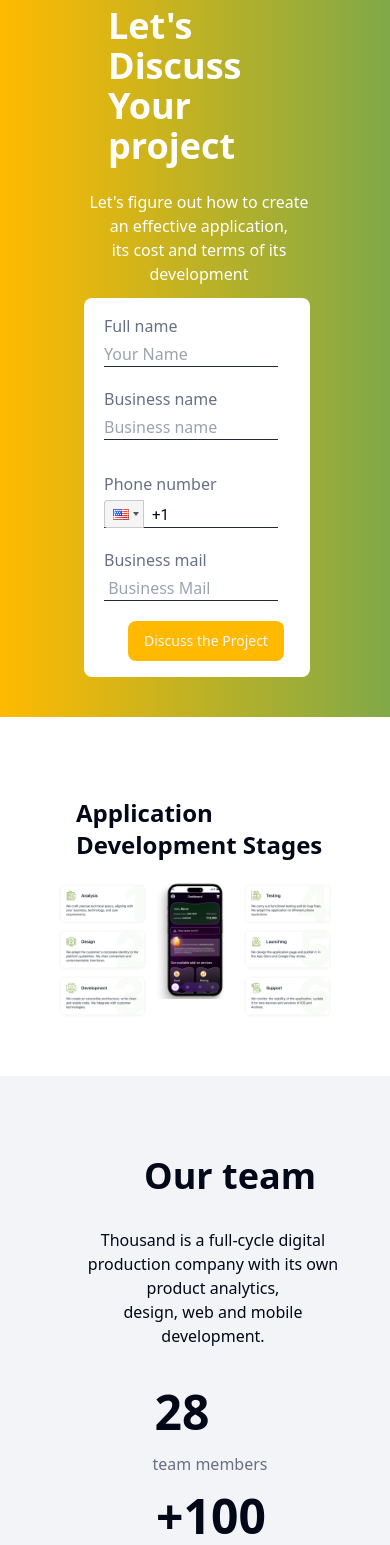
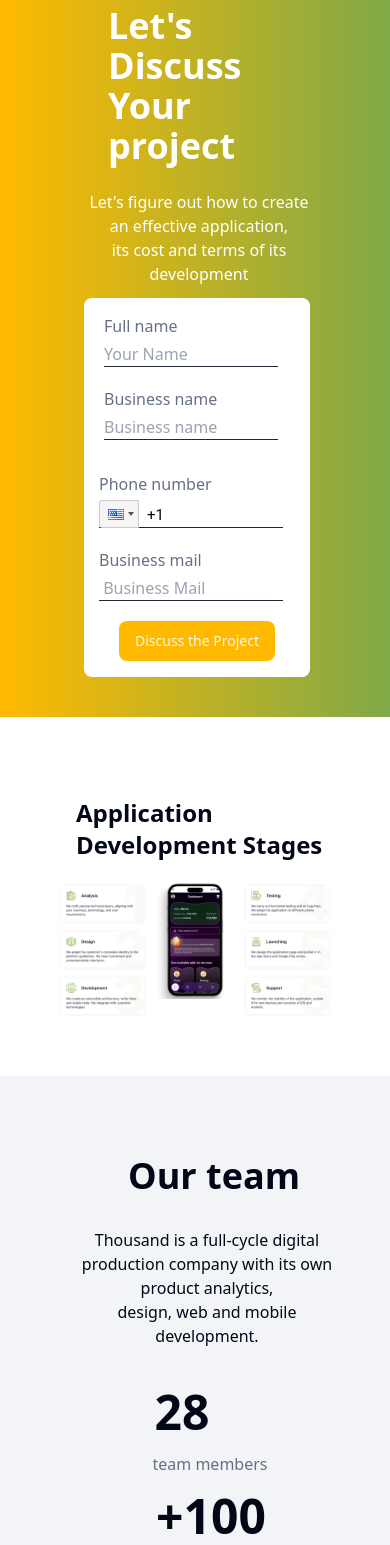
Before and after one commit to Arun0073/landing-page-Nextjs, a Next.js app: page / in a window 390 px wide. Shown: the part 4385-5930 px from the top of the page. Built offline with nearby package versions, Linux system fonts and the light colour scheme.

Commit message:
final commit

```diff
--- a/src/Components/Discuss.jsx
+++ b/src/Components/Discuss.jsx
@@ -29,7 +29,7 @@ const Discuss = () => {
           its cost and terms of its development
         </p>
       </div>
-      <form name="contact-form" className="pl-5 mt-3 mb-10 ml-7 lg:ml-0 flex lg:flex-row flex-col justify-between bg-white rounded-lg basis-1/2 ">
+      <form name="contact-form" className="pl-5 mt-3 mb-10 ml-7 lg:ml-0 flex lg:flex-row flex-col justify-between bg-white rounded-lg basis-1/2 items-center ">
         <div className="flex flex-col pt-4 pb-4 basis-1/2 lg:mr-0 mr-8 ">
           <p className="text-custom-gray">Full name</p>
           <div className="px-0">
@@ -73,8 +73,8 @@ const Discuss = () => {
               placeholder=" Business Mail"
             />
           </div>
-        <div className="pt-5 pr-1 lg:pr-0 ">
-          <Button className="bg-custom-yellow rounded-lg text-custom-white ml-6 lg:ml-0 lg:translate-x-28 ">
+        <div className="pt-5 pr-2 lg:pr-0 ">
+          <Button className="bg-custom-yellow rounded-lg text-custom-white ml-5 lg:ml-0 lg:translate-x-28 ">
             Discuss the Project
           </Button>
         </div>
--- a/src/Components/Team.jsx
+++ b/src/Components/Team.jsx
@@ -6,8 +6,8 @@ const Team = () => {
   return (
     <div className="bg-custom-white pl-20 pr-10 pt-20 pb-10 flex lg:flex-row flex-col">
       <div className="flex flex-col basis-1/2">
-        <h1 className="font-bold text-4xl ml-16 lg:ml-0">Our team</h1>
-        <p className="text-md pt-8 lg:text-left text-center pr-1 lg:pr-0">
+        <h1 className="font-bold text-4xl ml-12 lg:ml-0">Our team</h1>
+        <p className="text-md pt-8 lg:text-left text-center mr-4 lg:pr-0">
           Thousand is a full-cycle digital production company with its own
           product analytics, <br /> design, web and mobile development.
         </p>
```
